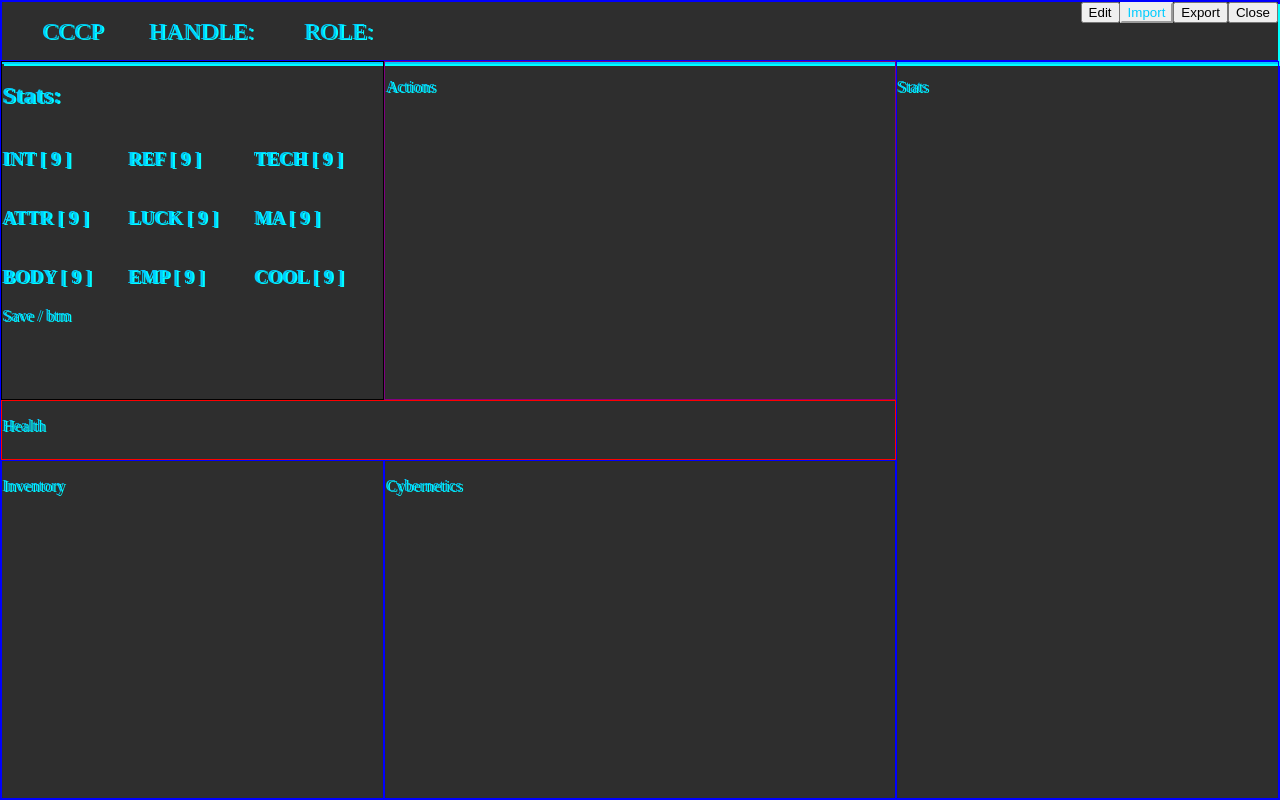
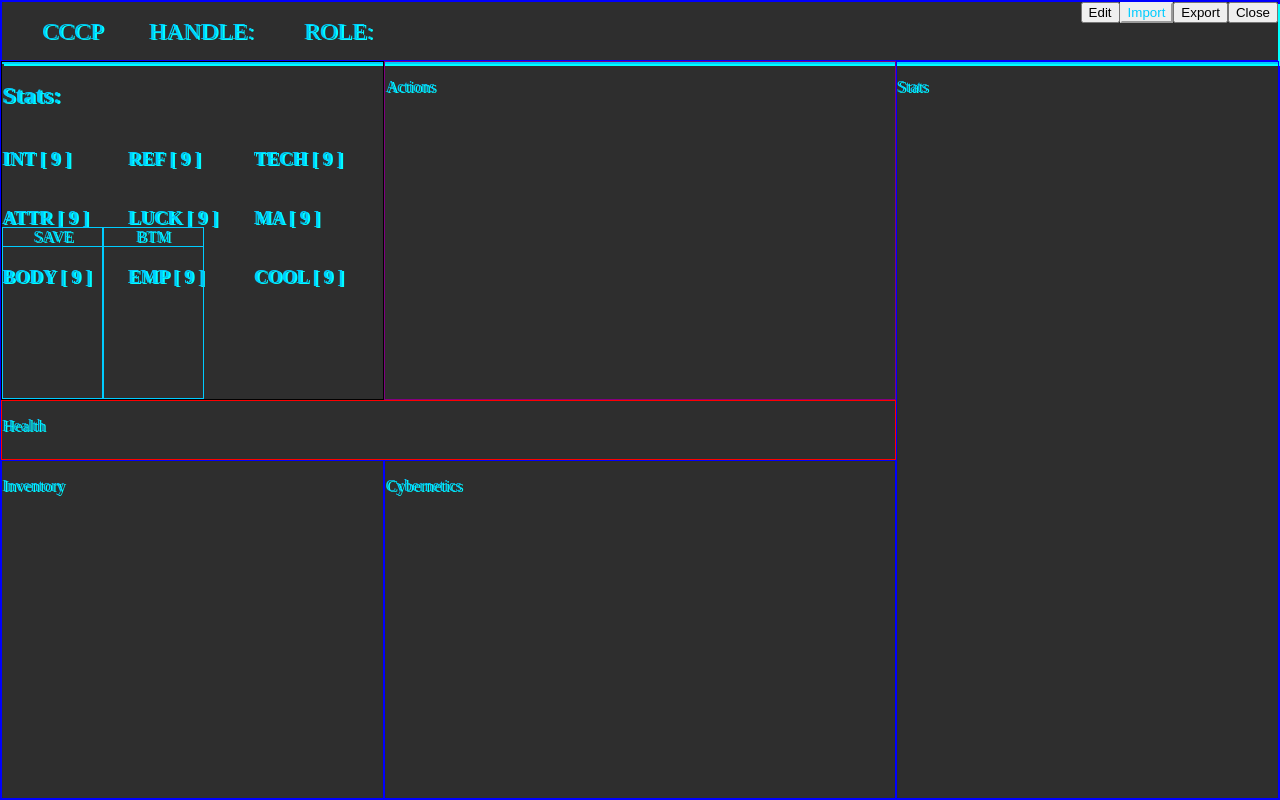
Before and after one commit to Snowcart/cyberpunk-character-console-project, a React app in the folder app/: page / in a window 1280 px wide. Built offline with nearby package versions, Linux system fonts and the light colour scheme.

Commit message:
Adding saves

```diff
--- a/app/src/App.tsx
+++ b/app/src/App.tsx
@@ -4,6 +4,7 @@ import Title from './title/Title';
 import { useCharacter } from './hooks/useCharacter';
 import { characterContext } from './context/CharacterContext';
 import Stats from './stats/Stats';
+import Saves from './saves/Saves';
 
 export default () => {
 	const character = useCharacter();
@@ -43,9 +44,16 @@ export default () => {
 					<div style={{ border: '1px solid blue', gridArea: '1 / 1 / span 1 / span 3' }}>
 						<Title />
 					</div>
-					<div style={{ border: '1px solid black', gridArea: '2 / 1 / span 1 / span 1', overflow: 'hidden' }}>
+					<div
+						style={{
+							border: '1px solid black',
+							gridArea: '2 / 1 / span 1 / span 1',
+							overflow: 'hidden',
+							position: 'relative'
+						}}
+					>
 						<Stats />
-						<p>Save / btm</p>
+						<Saves />
 					</div>
 					<div style={{ border: '1px solid purple', gridArea: '2 / 2 / span 1 / span 1' }}>
 						<p>Actions</p>
--- a/app/src/context/CharacterContext.ts
+++ b/app/src/context/CharacterContext.ts
@@ -9,7 +9,7 @@ export interface CharacterContext {
 }
 
 export const defaultCharacterContext = {
-	character: {} as Character,
+	character: new Character(),
 	setCharacter: () => {},
 	editable: false,
 	toggleEditable: () => {}
--- /dev/null
+++ b/app/src/saves/Saves.tsx
@@ -0,0 +1,63 @@
+import { characterContext } from '../context/CharacterContext';
+import * as React from 'react';
+import styled from 'styled-components';
+
+const Saves = () => {
+	const characterCtx = React.useContext(characterContext);
+	const [save, setSave] = React.useState(null as number);
+	const [btm, setBtm] = React.useState(null as number);
+
+	// React.useEffect(() => {
+	// 	if (save === null && characterCtx.character !== null) {
+	// 		setSave(characterCtx.character.getSave());
+	// 	}
+	// }, [characterCtx.character]);
+
+	// getSave and getBTM don't work
+
+	const Save = (
+		<SaveWrapper>
+			<SaveTitle>SAVE</SaveTitle>
+			<div>{save}</div>
+		</SaveWrapper>
+	);
+
+	const Btm = (
+		<BtmWrapper>
+			<SaveTitle>BTM</SaveTitle>
+			<div>{}</div>
+		</BtmWrapper>
+	);
+
+	return (
+		<BottomBarWrapper>
+			{Save}
+			{Btm}
+		</BottomBarWrapper>
+	);
+};
+
+export default Saves;
+
+const BottomBarWrapper = styled.div`
+	position: absolute;
+	bottom: 0;
+`;
+
+const SaveWrapper = styled.div`
+	width: 100px;
+	height: 170px;
+	border: 1px solid #00ccff;
+	position: absolute;
+	bottom: 0;
+`;
+
+const SaveTitle = styled.div`
+	border-bottom: 1px solid #00ccff;
+	width: 100%;
+	text-align: center;
+`;
+
+const BtmWrapper = styled(SaveWrapper)`
+	left: 100px;
+`;
```
